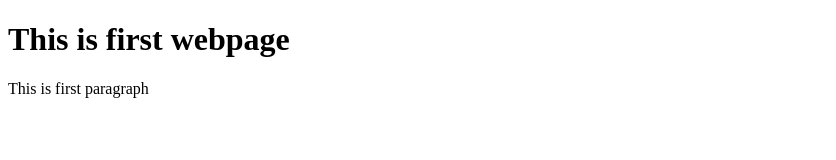
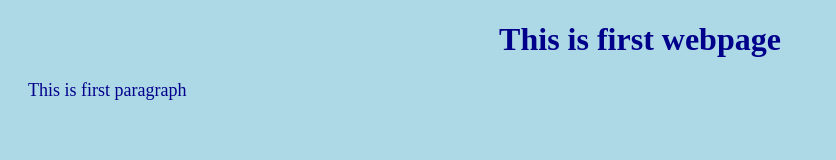
Before and after one commit to kabir5145/college-work, a plain HTML site: page index.html in a window 1280 px wide. Shown: the whole page, without its empty margins (0-836 px from the left). Drawn offline with Linux system fonts and the light colour scheme.

Commit message:
college work lecture 2

```diff
--- a/index.html
+++ b/index.html
@@ -4,6 +4,19 @@
     <meta charset="UTF-8">
     <meta name="viewport" content="width=device-width, initial-scale=1.0">
     <title>This is first website</title>
+    <style>
+        body {
+            background-color: lightblue;
+            color: darkblue;
+        }
+        h1 {
+            text-align: center;
+        }
+        p {
+            font-size: 18px;
+            margin: 20px;
+        }
+    </style>
 </head>
 <body>
     <h1>This is first webpage</h1>
--- /dev/null
+++ b/style.css
@@ -0,0 +1,9 @@
+*{
+    background-color: red;
+}
+p{
+    color: blue;
+}
+h1{
+    color: green;
+}
```
Also changed, not shown: structure.html (added, +17 -0 lines).
